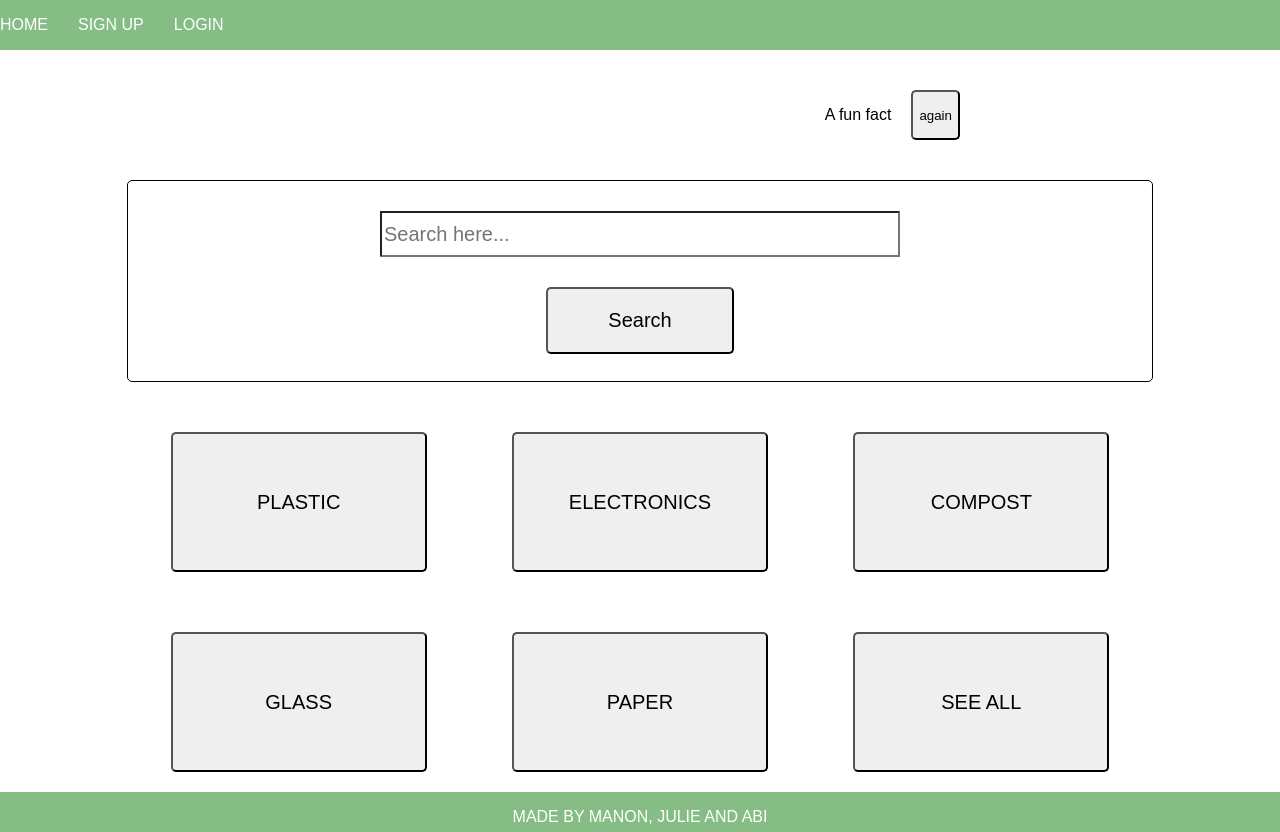
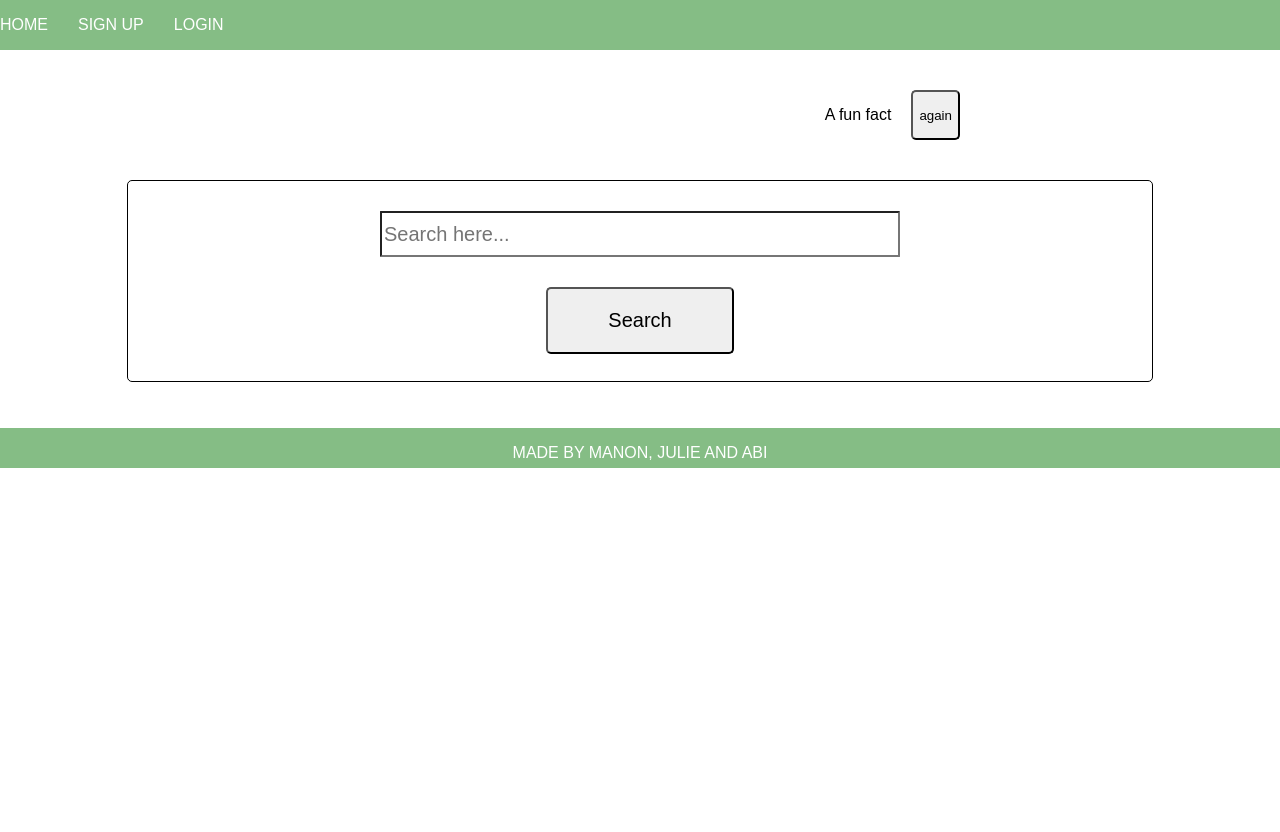
Before and after one commit to abisummers/recycle-react, a React (Create React App) app: page / in a window 1280 px wide. After the commit the page ends 800 px from the top, so only its background shows below. Built offline with nearby package versions, Linux system fonts and the light colour scheme; no server answers.

Commit message:
changed buttons for links

```diff
--- a/src/components/HomePage.js
+++ b/src/components/HomePage.js
@@ -1,4 +1,5 @@
 import React from "react";
+import { Link } from "react-router-dom";
 
 function HomePage(props) {
   const { currentUser } = props;
@@ -20,19 +21,19 @@ function HomePage(props) {
       </div>
 
       <div className="row">
-        <button>PLASTIC</button>
+        <Link to="/">PLASTIC</Link>
 
-        <button>ELECTRONICS</button>
+        <Link to="/">ELECTRONICS</Link>
 
-        <button>COMPOST</button>
+        <Link to="/">COMPOST</Link>
       </div>
 
       <div className="row">
-        <button>GLASS</button>
+        <Link to="/">GLASS</Link>
 
-        <button>PAPER</button>
+        <Link to="/">PAPER</Link>
 
-        <button>SEE ALL </button>
+        <Link to="/all-categories">SEE ALL </Link>
       </div>
     </section>
   );
```
